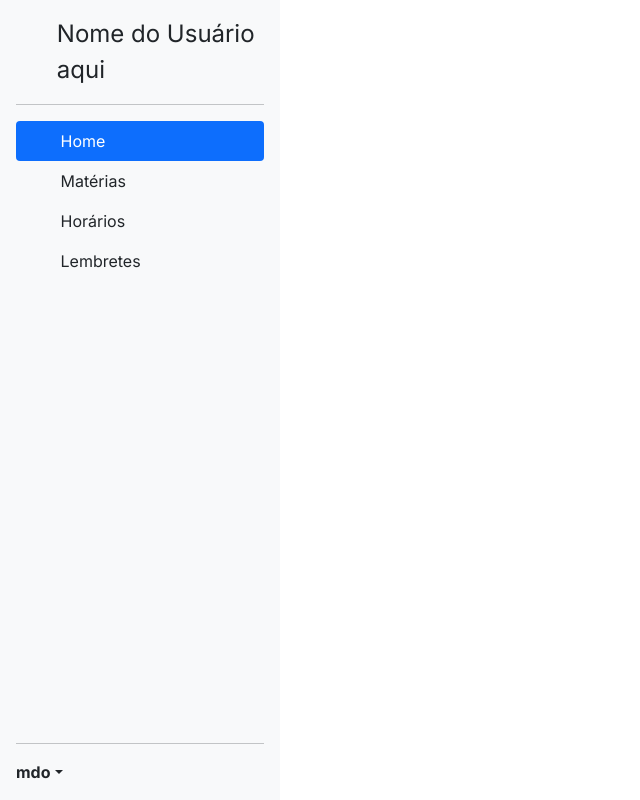
After one commit to Jennwb/StudyFlow, a Flask app: template app/templates/sidebar.html in a window 1280 px wide. The commit adds this page. Shown: the whole page, without its empty margins (0-640 px from the left). Run offline with Flask 2, Linux system fonts and the light colour scheme; the template is opened without the code that fills it: most values are stand-ins (such as "Sample title", 1, 10 or a date in 2020); parts of the project's set-up code (start-up, migrations or seed data) failed here and were passed over; some libraries are stand-ins or nearby versions.

Commit message:
Alterações no 'html' e nova rota

```diff
--- a/app/routes.py
+++ b/app/routes.py
@@ -49,4 +49,4 @@ def registrar():
 
 @app.route('/home')
 def home():
-	render_template('home.html')
+	return render_template('home.html', title='StudyFlow')
--- /dev/null
+++ b/app/static/css/home.css
@@ -0,0 +1,9 @@
+@import url('https://fonts.googleapis.com/css2?family=Inter:wght@300;400;500;600;700;800&display=swap');
+
+body {
+    font-family: 'Inter', sans-serif;
+}
+
+.main-container .d-flex.flex-column.flex-shrink-0.p-3.bg-light {
+    height: 100vh;
+}
--- a/app/templates/home.html
+++ b/app/templates/home.html
@@ -0,0 +1,4 @@
+{% extends "sidebar.html" %}
+
+{% block conteudo %}
+{% endblock %}
--- /dev/null
+++ b/app/templates/sidebar.html
@@ -0,0 +1,65 @@
+<!DOCTYPE html>
+<html lang="en">
+<head>
+    <meta charset="UTF-8">
+    <meta http-equiv="X-UA-Compatible" content="IE=edge">
+    <meta name="viewport" content="width=device-width, initial-scale=1.0">
+    <link href="https://cdn.jsdelivr.net/npm/bootstrap@5.1.3/dist/css/bootstrap.min.css" rel="stylesheet" integrity="sha384-1BmE4kWBq78iYhFldvKuhfTAU6auU8tT94WrHftjDbrCEXSU1oBoqyl2QvZ6jIW3" crossorigin="anonymous">
+    <link rel="stylesheet" href="{{ url_for('static', filename='css/home.css') }}">
+    <title> {{ title }} </title>
+
+</head>
+
+<body>
+    <main class="main-container">
+        <div class="d-flex flex-column flex-shrink-0 p-3 bg-light" style="width: 280px;">
+            <a href="/" class="d-flex align-items-center mb-3 mb-md-0 me-md-auto link-dark text-decoration-none">
+              <svg class="bi me-2" width="40" height="32"><use xlink:href="#bootstrap"/></svg>
+              <span class="fs-4"> Nome do Usuário aqui </span>
+            </a>
+            <hr>
+            <ul class="nav nav-pills flex-column mb-auto">
+              <li class="nav-item">
+                <a href="#" class="nav-link active" aria-current="page">
+                  <svg class="bi me-2" width="16" height="16"><use xlink:href="#home"/></svg>
+                  Home
+                </a>
+              </li>
+              <li>
+                <a href="#" class="nav-link link-dark">
+                  <svg class="bi me-2" width="16" height="16"><use xlink:href="#table"/></svg>
+                  Matérias
+                </a>
+              </li>
+              <li>
+                <a href="#" class="nav-link link-dark">
+                  <svg class="bi me-2" width="16" height="16"><use xlink:href="#grid"/></svg>
+                  Horários
+                </a>
+              </li>
+              <li>
+                <a href="#" class="nav-link link-dark">
+                  <svg class="bi me-2" width="16" height="16"><use xlink:href="#people-circle"/></svg>
+                  Lembretes
+                </a>
+              </li>
+            </ul>
+            <hr>
+            <div class="dropdown">
+              <a href="#" class="d-flex align-items-center link-dark text-decoration-none dropdown-toggle" id="dropdownUser2" data-bs-toggle="dropdown" aria-expanded="false">
+                <strong>mdo</strong>
+              </a>
+              <ul class="dropdown-menu text-small shadow" aria-labelledby="dropdownUser2">
+                <li><a class="dropdown-item" href="#">Perfil</a></li>
+                <li><hr class="dropdown-divider"></li>
+                <li><a class="dropdown-item" href="#">Sair</a></li>
+              </ul>
+            </div>
+          </div>
+    </main>
+
+    <script src="/docs/5.1/dist/js/bootstrap.bundle.min.js" integrity="sha384-ka7Sk0Gln4gmtz2MlQnikT1wXgYsOg+OMhuP+IlRH9sENBO0LRn5q+8nbTov4+1p" crossorigin="anonymous"></script>
+    <script src="sidebars.js"></script>
+
+</body>
+</html>
```
Also changed, not shown: app/templates/base.html (+4 -6 lines), app/static/css/base.css (renamed from app/static/css/estilo.css).
